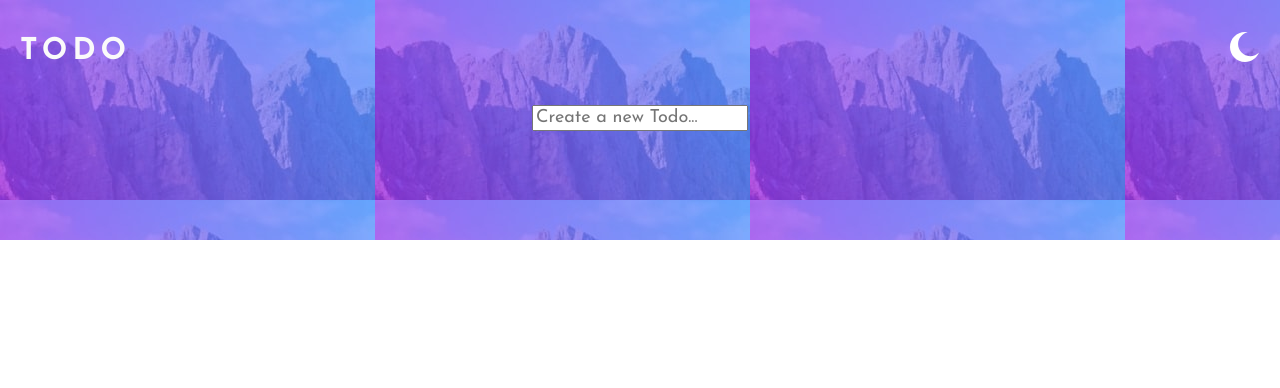
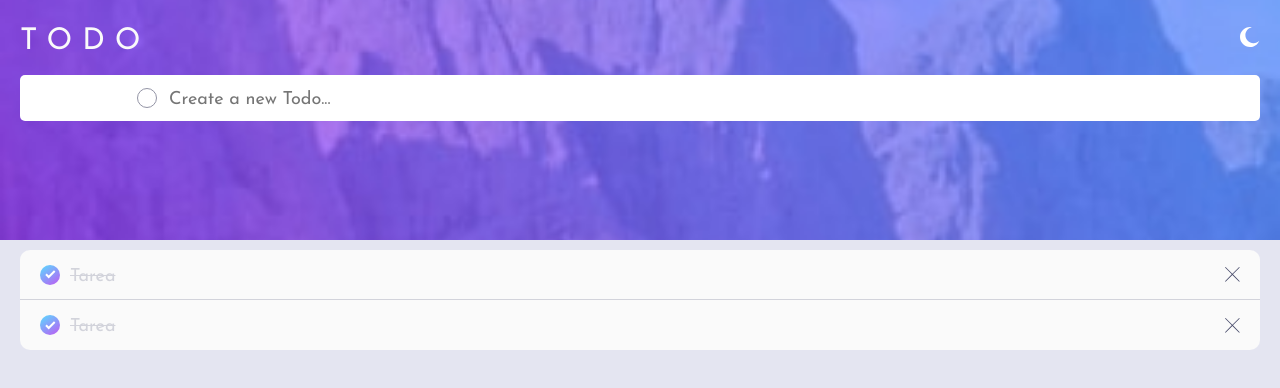
Before and after one commit to Miller1999/TaskMaster, a React (Vite) app: page / in a window 1280 px wide. Shown: the top 388 px of the page. Built offline with nearby package versions, Linux system fonts and the light colour scheme.

Commit message:
Feat:Todo and header

```diff
--- a/src/App.jsx
+++ b/src/App.jsx
@@ -2,11 +2,17 @@ import { Fragment } from "react";
 import "normalize.css";
 import "./style.sass";
 import Header from "./Components/Header";
+import Todo from "./Components/Todo";
+import ListTodos from "./Components/ListTodos";
 
 function App() {
 	return (
 		<Fragment>
 			<Header />
+			<ListTodos>
+				<Todo />
+				<Todo />
+			</ListTodos>
 		</Fragment>
 	);
 }
--- a/src/Components/ListTodos.jsx
+++ b/src/Components/ListTodos.jsx
@@ -0,0 +1,5 @@
+const ListTodos = ({ children }) => {
+	return <section className="listTodos">{children}</section>;
+};
+
+export default ListTodos;
--- a/src/Components/Todo.jsx
+++ b/src/Components/Todo.jsx
@@ -0,0 +1,27 @@
+import Close from "../assets/icon-cross.svg";
+
+const Todo = () => {
+	return (
+		<div className="todo">
+			<div
+				className="todo__info check"
+				onClick={(e) => {
+					console.log(e.target.parentNode.classList);
+					e.target.parentNode.classList.toggle("check");
+				}}
+			>
+				<button
+					className="circle"
+					onClick={(e) => {
+						console.log(e.target.parentNode.classList);
+						e.target.parentNode.classList.toggle("check");
+					}}
+				></button>
+				<p className="todo__text">Tarea</p>
+			</div>
+			<img src={Close} alt="Close" />
+		</div>
+	);
+};
+
+export default Todo;
--- a/src/_variables.sass
+++ b/src/_variables.sass
@@ -11,7 +11,7 @@ $font-size: 1.8rem
 
 //General Colors
 $highlightColor: hsl(235, 19%, 35%)
-$checkColor: linear-gradient hsl(192, 100%, 67%) to hsl(280, 87%, 65%)
+$checkColor: hsl(192, 100%, 67%) to hsl(280, 87%, 65%)
 // Light Mode
 $primary-light: hsl(0, 0%, 98%)
 $second-light: hsl(236, 33%, 92%)
--- a/src/style.sass
+++ b/src/style.sass
@@ -3,13 +3,14 @@
   font-family: $font
   font-size: $font-size
   box-sizing: border-box
+  font-weight: $normal-weight
 
-body
+body, #root
   width: 100%
   height: 100vh
 
 .light
-  background-color: white
+  background-color: $second-light
   .header
     background-image: url("./assets/bg-mobile-light.jpg")
 
@@ -22,22 +23,26 @@ body
   display: flex
   flex-direction: column
   height: 30vh
+  background-position: center
+  background-repeat: no-repeat
+  background-size: cover
+  padding: 2rem
+  gap: 2rem
   .title
     display: flex
-    padding: 3rem 2rem
     justify-content: space-between
     align-items: center
     h1
       display: inline
       color: $primary-light
-      letter-spacing: 0.5rem
+      letter-spacing: 1rem
       font-size: 3rem
       transform: translateY(5px)
       margin: 0rem
     button
       position: relative
-      width: 3rem
-      height: 3rem
+      width: 2rem
+      height: 2rem
       background: transparent
       border: none
     img
@@ -49,7 +54,72 @@ body
     width: 100%
     display: flex
     padding: 1rem
+    gap: 1rem
     justify-content: center
+    background: white
+    align-items: center
+    border-radius: 5px
+    .circle
+      width: 2rem
+      height: 2rem
+      border-radius: 50%
+      border: 1px solid $quaternary-light
+    input
+      width: 80%
+      padding-top: .5rem
+      border: none
+      outline: none
+
+.listTodos
+  display: flex
+  flex-direction: column
+  padding: 1rem 2rem
+  .todo:first-child
+    border-radius: 10px 10px 0px 0px
+  .todo:last-child
+    border-radius: 0px 0px 10px 1rem
+    border: none
+
+.todo
+  display: flex
+  align-items: center
+  justify-content: space-between
+  width: 100%
+  padding: 1rem 2rem
+  background-color: $primary-light
+  height: 50px
+  border-bottom: 1px solid $tertiary-light
+  .todo__info
+    display: flex
+    align-items: center
+    gap: 1rem
+    button
+      cursor: pointer
+      background: none
+    .todo__text
+      padding-top: .5rem
+      transition: all .5s
+  .circle
+    width: 2rem
+    height: 2rem
+    border-radius: 50%
+    border: 1px solid $quaternary-light
+    display: flex
+    justify-content: center
+    align-items: center
+    img
+      width: 1rem
+  .check
+    button
+      background: url("./assets/icon-check.svg") center no-repeat, linear-gradient(145deg,hsl(192, 100%, 67%) 0%,hsl(280, 87%, 65%) 100%)
+      border: none
+    .todo__text
+      text-decoration: line-through
+      color: $tertiary-light
+      transition: all .5s
+
+  img
+    width: 1.5rem
 
 .hidden
   visibility: hidden
```
Also changed, not shown: src/Components/Nav.jsx (added).
